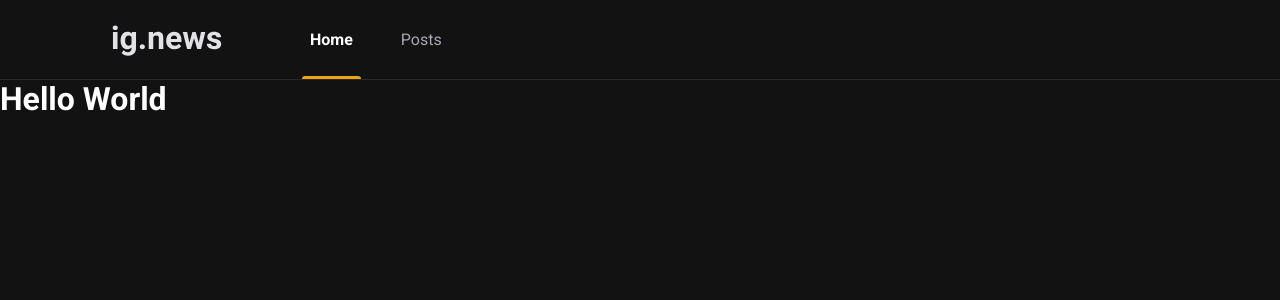
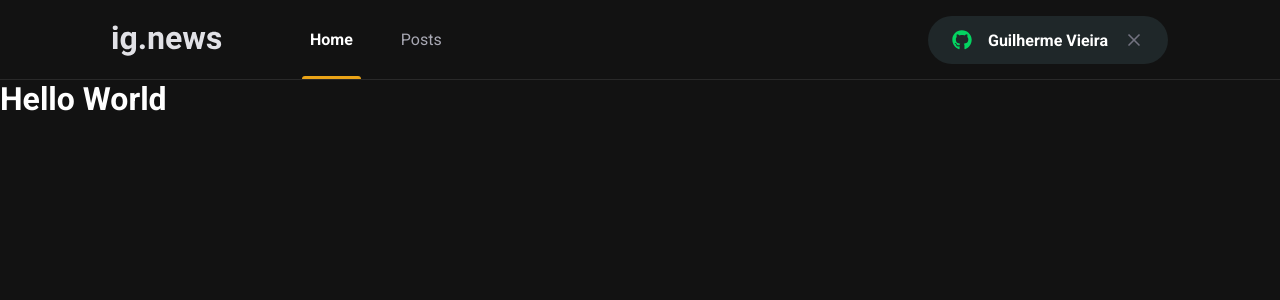
Before and after one commit to gitlherme/ignews, a Next.js app: page / in a window 1280 px wide. Shown: the top 300 px of the page. Built offline with nearby package versions, Linux system fonts and the light colour scheme.

Commit message:
feat: finish header

```diff
--- a/package.json
+++ b/package.json
@@ -11,6 +11,7 @@
     "next": "12.0.10",
     "react": "17.0.2",
     "react-dom": "17.0.2",
+    "react-icons": "^4.3.1",
     "sass": "^1.49.7"
   },
   "devDependencies": {
--- a/src/components/Header/index.tsx
+++ b/src/components/Header/index.tsx
@@ -1,3 +1,4 @@
+import { SignInButton } from '../SignInButton'
 import styles from './styles.module.scss'
 
 export function Header() {
@@ -9,6 +10,7 @@
           <a href="#" className={styles.active}>Home</a>
           <a href="#">Posts</a>
         </nav>
+        <SignInButton />
       </div>
     </header>
   )
--- a/src/components/Header/styles.module.scss
+++ b/src/components/Header/styles.module.scss
@@ -47,4 +47,8 @@
       }
     }
   }
+
+  button {
+    margin-left: auto;
+  }
 }
--- /dev/null
+++ b/src/components/SignInButton/index.tsx
@@ -0,0 +1,20 @@
+import { FaGithub } from 'react-icons/fa'
+import { FiX } from 'react-icons/fi'
+import styles from './styles.module.scss'
+
+export function SignInButton() {
+  const isUserLoggedIn = true;
+
+  return isUserLoggedIn ? (
+    <button type="button" className={styles.signInButton}>
+      <FaGithub color="#04d361"/>
+      Guilherme Vieira
+      <FiX color="#737380" className={styles.closeIcon}/>
+    </button>
+  ) : (
+    <button type="button" className={styles.signInButton}>
+      <FaGithub color="#eba417"/>
+      Sign in with Github
+    </button>
+  )
+}
--- /dev/null
+++ b/src/components/SignInButton/styles.module.scss
@@ -0,0 +1,30 @@
+.signInButton {
+  height: 3rem;
+  border-radius: 3rem;
+  background: var(--gray-850);
+  border: 0;
+  padding: 0 1.5rem;
+  display: flex;
+  align-items: center;
+  justify-content: center;
+  color: var(--white);
+  font-weight: 700;
+
+  svg {
+    width: 20px;
+    height: 20px;
+  }
+
+  svg:first-child {
+    margin-right: 1rem;
+  }
+
+  .closeIcon {
+    margin-left: 1rem;
+  }
+
+  transition: filter 0.2s;
+  &:hover {
+    filter: brightness(0.8);
+  }
+}
--- a/src/styles/global.scss
+++ b/src/styles/global.scss
@@ -10,6 +10,7 @@
   --gray-100: #e1e1e6;
   --gray-300: #a8a8b3;
   --gray-800: #292929;
+  --gray-850: #1f2729;
   --gray-900: #121212;
 
   --cyan-500: #61dafb;
```
Also changed, not shown: 1 other file (tests, documents, lock files or other folders).
